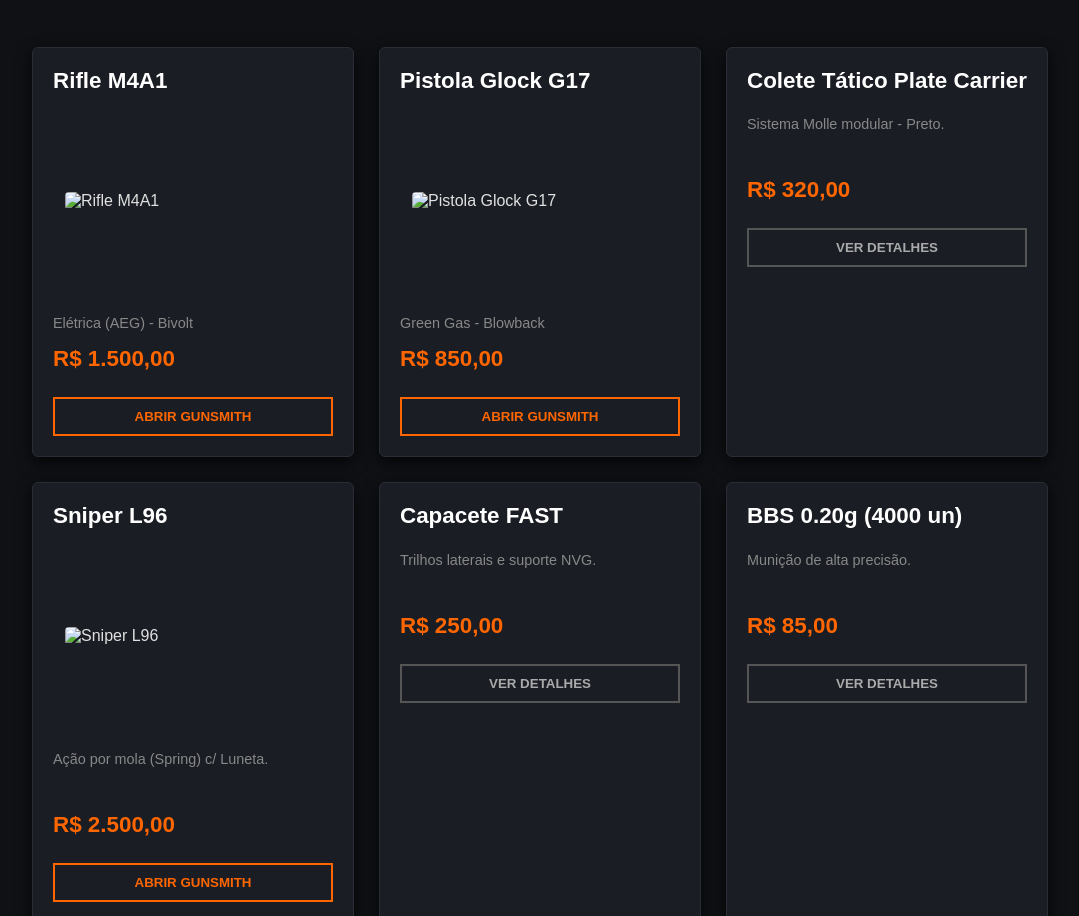
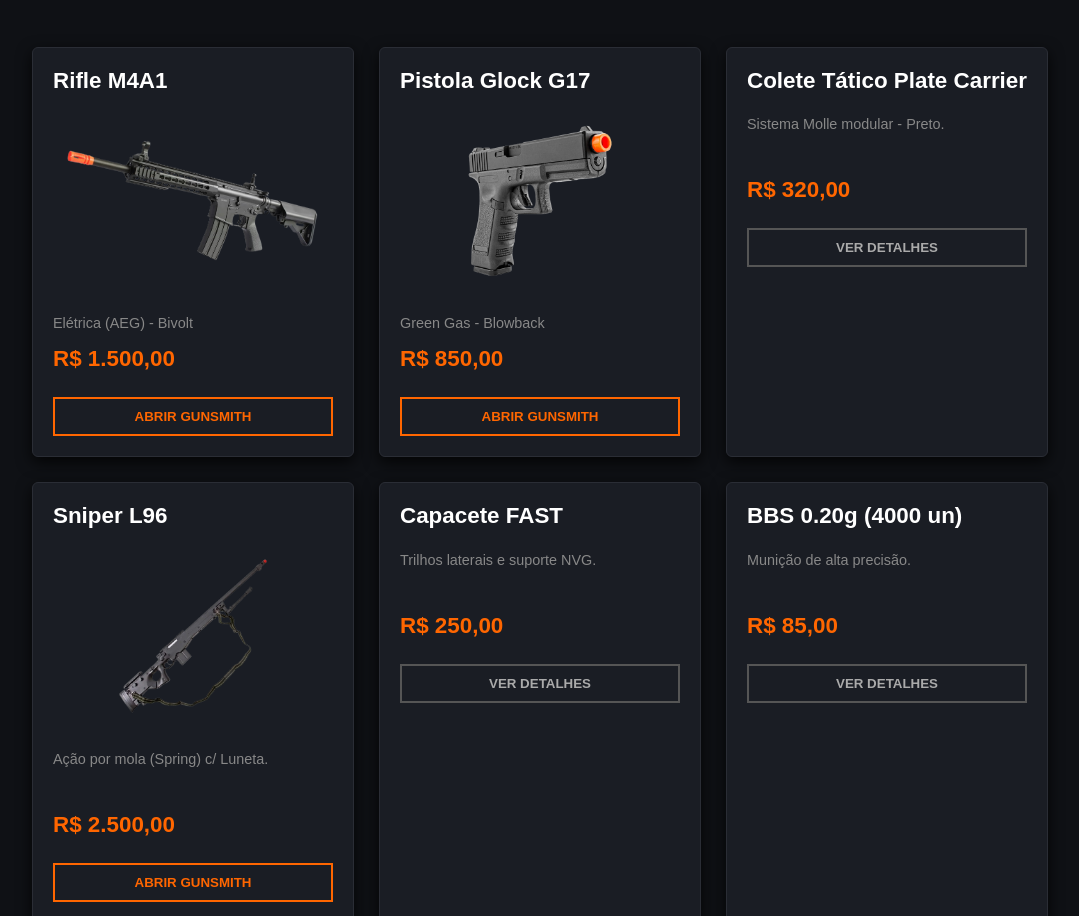
Before and after one commit to Puga07/Airsoft-World-Express, a plain HTML site: page produtos.html in a window 1280 px wide. Shown: the part 343-1259 px from the top of the page, without its empty margins (100-1179 px from the left). Drawn offline with Linux system fonts and the light colour scheme; files whose address does not match are found by name.

Commit message:
Update produtos.html

```diff
--- a/produtos.html
+++ b/produtos.html
@@ -39,7 +39,7 @@
             <div class="produto" data-categoria="rifles">
                 <h3>Rifle M4A1</h3>
                 <div class="img-container" onclick="abrirGunsmith('m4a1')">
-                    <img src="./img/m4a1.png" alt="Rifle M4A1" class="img-vitrine">
+                    <img src="m4a1.png" alt="Rifle M4A1" class="img-vitrine">
                 </div>
                 <p style="font-size: 0.9rem; color: #888;">Elétrica (AEG) - Bivolt</p>
                 <p class="preco">R$ 1.500,00</p>
@@ -50,7 +50,7 @@
             <div class="produto" data-categoria="pistolas">
                 <h3>Pistola Glock G17</h3>
                 <div class="img-container" onclick="abrirGunsmith('g17')">
-                    <img src="img\glock17.png" alt="Pistola Glock G17" class="img-vitrine">
+                    <img src="glock17.png" alt="Pistola Glock G17" class="img-vitrine">
                 </div>
                 <p style="font-size: 0.9rem; color: #888;">Green Gas - Blowback</p>
                 <p class="preco">R$ 850,00</p>
@@ -69,7 +69,7 @@
             <div class="produto" data-categoria="rifles">
                 <h3>Sniper L96</h3>
                 <div class="img-container" onclick="abrirGunsmith('L96')">
-                    <img src="./img/sniper_L96.png" alt="Sniper L96" class="img-vitrine">
+                    <img src="sniper_L96.png" alt="Sniper L96" class="img-vitrine">
                 </div>
                 <p style="font-size: 0.9rem; color: #888; margin-top: 15px;">Ação por mola (Spring) c/ Luneta.</p>
                 <p class="preco" style="margin-top: 45px;">R$ 2.500,00</p>
```
